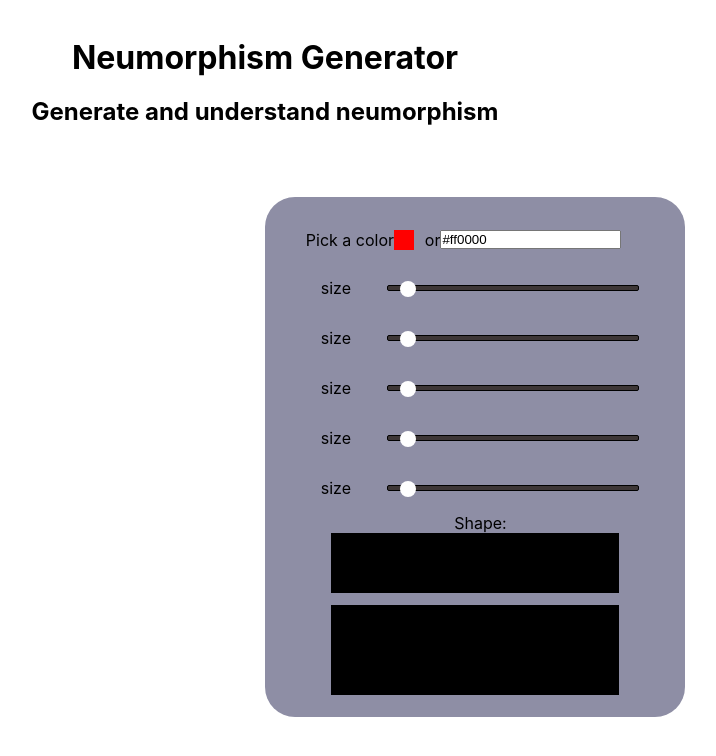
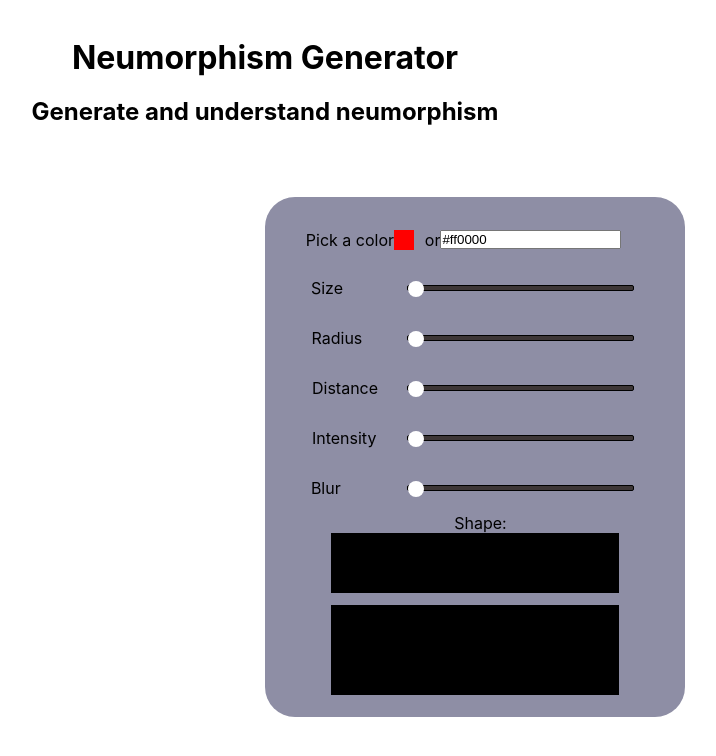
Before and after one commit to gabrielEloy/neumorphism-generator, a React (Create React App) app: page / in a window 1280 px wide. Shown: the top 756 px of the page, without its empty margins (375-1091 px from the left). Built offline with nearby package versions, Linux system fonts and the light colour scheme.

Commit message:
added options values and reducers

```diff
--- a/src/App.js
+++ b/src/App.js
@@ -1,15 +1,20 @@
-import React, { useState } from "react";
+import React, { useState, useReducer } from "react";
 import { Container } from "./styles";
 
 import { OptionsContext } from './contexts/OptionsContext';
 import OptionsCard from "./components/OptionsCard";
+import {optionsReducer, optionsInitialState} from './reducers/optionsReducer';
 
 export default function App() {
     const [mainColor, setMainColor] = useState('#ff0000');
 
+    const [cardOptions, optionsDispatch] = useReducer(optionsReducer, optionsInitialState);
+
     const options = {
       mainColor,
-      setMainColor
+      setMainColor,
+      cardOptions,
+      optionsDispatch
     }
   return (
     <OptionsContext.Provider value={options}>
--- /dev/null
+++ b/src/actions/actionCreators.js
@@ -0,0 +1,7 @@
+export default {
+    CHANGE_SIZE: 'CHANGE_SIZE',
+    CHANGE_RADIUS: 'CHANGE_RADIUS',
+    CHANGE_DISTANCE: 'CHANGE_DISTANCE',
+    CHANGE_INTENSITY: 'CHANGE_INTENSITY',
+    CHANGE_BLUR: 'CHANGE_BLUR'
+}
--- a/src/components/OptionsCard/index.js
+++ b/src/components/OptionsCard/index.js
@@ -3,19 +3,44 @@ import { CardContainer } from "./styles";
 import { OptionsContext } from "../../contexts/OptionsContext";
 
 import TextRangeInput from "../TextRangeInput";
-import ColorPickerSquare from '../ColorPickerSquare'
+import ColorPickerSquare from "../ColorPickerSquare";
+import actionTypes from '../../actions/actionCreators';
 
 function OptionsCard() {
   const options = useContext(OptionsContext);
-  const { setMainColor, mainColor } = options;
+  const {
+    setMainColor,
+    mainColor,
+    cardOptions: { size, radius, distance, intensity, blur },
+    optionsDispatch
+  } = options;
+
+  function handleOptionsChange(e, option){
+    const value = e.target.value;
+    switch(option){
+      case 'size':
+        optionsDispatch({type: actionTypes.CHANGE_SIZE, value});
+        break;
+      case 'radius':
+        optionsDispatch({type: actionTypes.CHANGE_RADIUS, value});
+        break;
+      case 'distance':
+        optionsDispatch({type: actionTypes.CHANGE_DISTANCE, value});
+        break;
+      case 'intensity':
+        optionsDispatch({type: actionTypes.CHANGE_INTENSITY, value});
+        break;
+      case 'blur':
+        optionsDispatch({type: actionTypes.CHANGE_BLUR, value});
+        break;
+    }
+  }
+
   return (
-    <CardContainer
-    id="options-card">
+    <CardContainer id="options-card">
       <div className="row header">
         <span className="">Pick a color</span>
-        <ColorPickerSquare
-        color={mainColor}
-        onChange={setMainColor}/>
+        <ColorPickerSquare color={mainColor} onChange={setMainColor} />
         <span> or</span>
         <input
           type="text"
@@ -27,37 +52,37 @@ function OptionsCard() {
         <TextRangeInput
           minRange={10}
           maxRange={200}
-          onChange={() => console.log('yet to be developed')}
-          value={20}
-          label={"size"}
+          onChange={e => handleOptionsChange(e, 'size')}
+          value={size}
+          label={"Size"}
         />
         <TextRangeInput
           minRange={10}
           maxRange={200}
-          onChange={() => console.log('yet to be developed')}
-          value={20}
-          label={"size"}
+          onChange={e => handleOptionsChange(e, 'radius')}
+          value={radius}
+          label={"Radius"}
         />
         <TextRangeInput
           minRange={10}
           maxRange={200}
-          onChange={() => console.log('yet to be developed')}
-          value={20}
-          label={"size"}
+          onChange={e => handleOptionsChange(e, 'distance')}
+          value={distance}
+          label={"Distance"}
         />
         <TextRangeInput
           minRange={10}
           maxRange={200}
-          onChange={() => console.log('yet to be developed')}
-          value={20}
-          label={"size"}
+          onChange={e => handleOptionsChange(e, 'intensity')}
+          value={intensity}
+          label={"Intensity"}
         />
         <TextRangeInput
           minRange={10}
           maxRange={200}
-          onChange={() => console.log('yet to be developed')}
-          value={20}
-          label={"size"}
+          onChange={e => handleOptionsChange(e, 'blur')}
+          value={blur}
+          label={"Blur"}
         />
       </div>
       <div className="row shape">
@@ -65,7 +90,7 @@ function OptionsCard() {
         <div style={{ width: "80%", background: "black", height: 60 }}></div>
       </div>
       <div className="row code">
-      <div style={{ width: "80%", background: "black", height: 90 }}></div>
+        <div style={{ width: "80%", background: "black", height: 90 }}></div>
       </div>
     </CardContainer>
   );
--- a/src/components/TextRangeInput/index.js
+++ b/src/components/TextRangeInput/index.js
@@ -12,7 +12,9 @@ export default function TextRangeInput({
   {
   return (
     <Container>
-      <span className="label">{label}</span>
+      <div className="text-box">
+        <span className="label">{label}</span>
+      </div>
       <input
         type="range"
         min={minRange}
--- a/src/components/TextRangeInput/styles.js
+++ b/src/components/TextRangeInput/styles.js
@@ -2,12 +2,9 @@ import styled from "styled-components";
 
 export const Container = styled.div`
   display: flex;
-  width: 100%;
+  width: 90%;
   margin: 15px;
-
-  .label {
-    margin-right: 10%;
-  }
+  justify-content: space-between;
 
   .range-input{
       width: 70%;
--- /dev/null
+++ b/src/reducers/optionsReducer.js
@@ -0,0 +1,39 @@
+import actionCreators from "../actions/actionCreators";
+
+export const optionsInitialState = {
+  size: 0,
+  radius: 0,
+  distance: 0,
+  intensity: 0,
+  blur: 0
+};
+
+export function optionsReducer(state, action) {
+  switch (action.type) {
+    case actionCreators.CHANGE_SIZE:
+      return {
+        ...state,
+        size: action.value
+      };
+    case actionCreators.CHANGE_RADIUS:
+      return {
+        ...state,
+        radius: action.value
+      };
+    case actionCreators.CHANGE_DISTANCE:
+      return {
+        ...state,
+        distance: action.value
+      };
+    case actionCreators.CHANGE_INTENSITY:
+      return {
+        ...state,
+        intensity: action.value
+      };
+    case actionCreators.CHANGE_BLUR:
+      return {
+        ...state,
+        blur: action.value
+      };
+  }
+}
```
